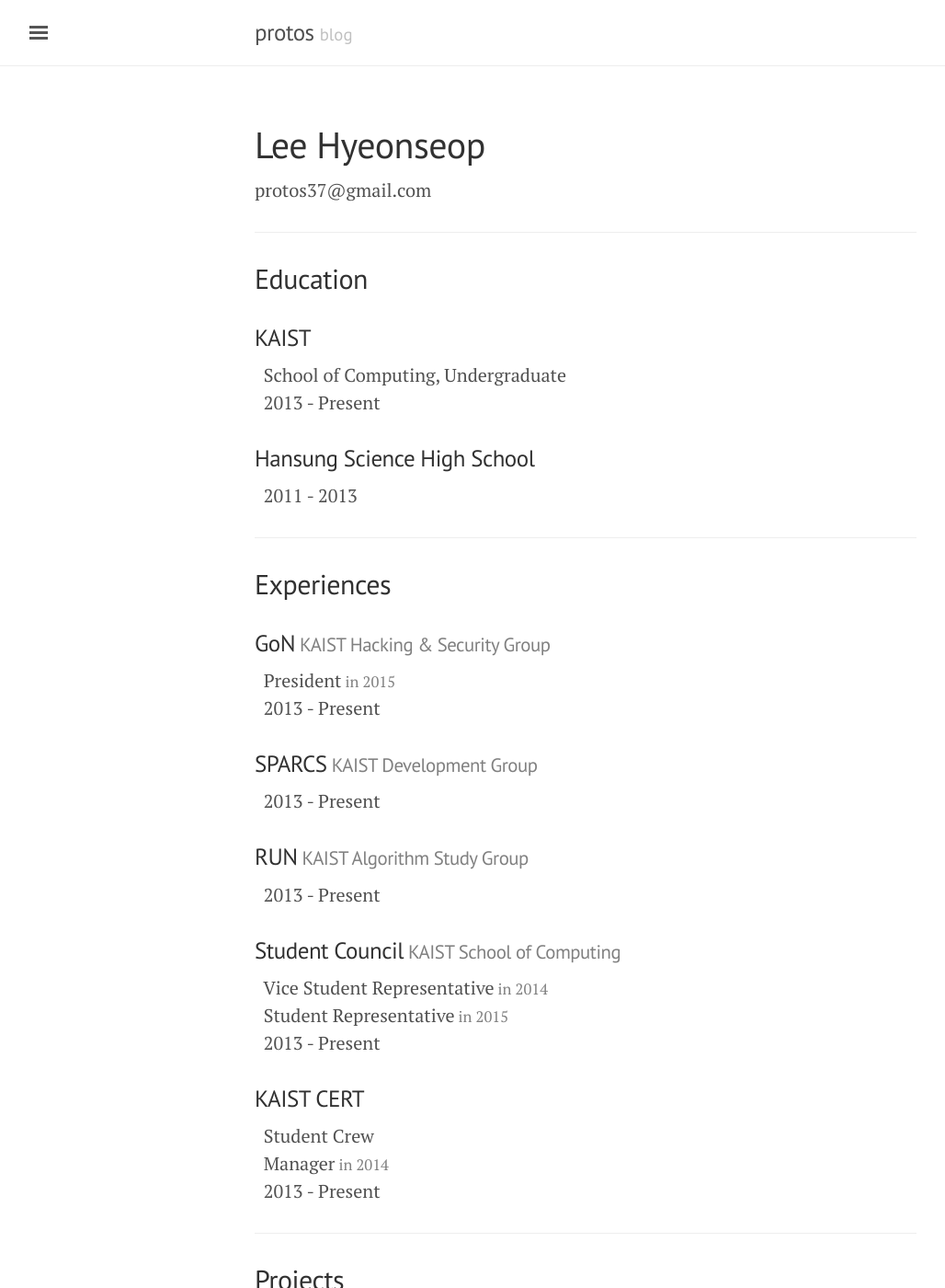
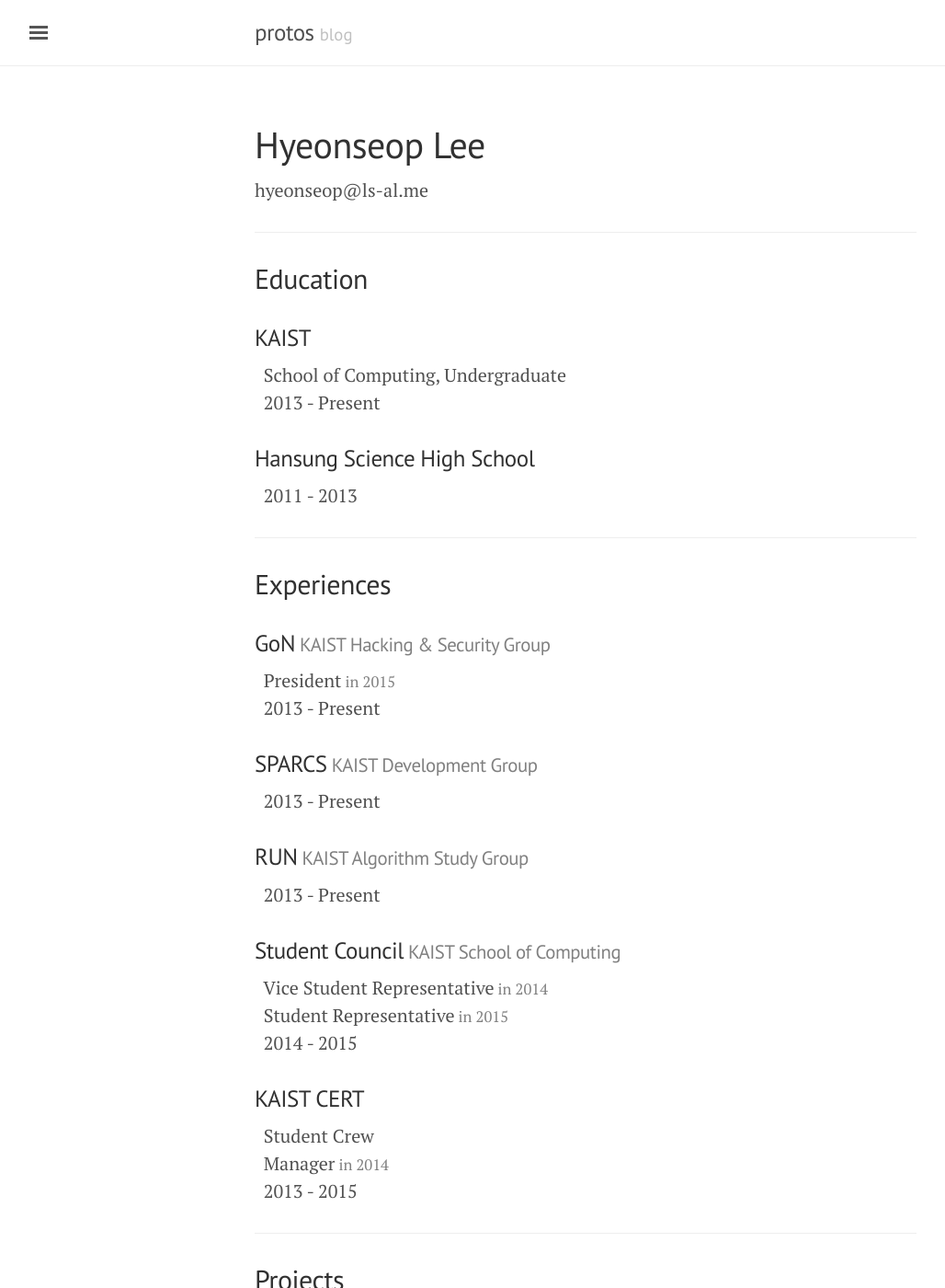
Before and after one commit to protos37/protos37.github.io, a Jekyll site: the page built from about.md, in a window 1280 px wide and 1400 px high. Shown: the whole window at 92% size, without its empty margins (3-1031 px from the left). Built offline with Jekyll 4.4.1, drawn with Linux system fonts in a browser that asks for light colours; Markdown is read by kramdown in place of the engine named in the settings; some of the changed text lies outside the part shown.

Commit message:
Update contents in about page

```diff
--- a/_config.yml
+++ b/_config.yml
@@ -17,5 +17,5 @@
 
 # About/contact
 author:
-  name:              Lee Hyeonseop
-  email:             protos37@gmail.com
+  name:              Hyeonseop Lee
+  email:             hyeonseop@ls-al.me
--- a/about.md
+++ b/about.md
@@ -3,9 +3,9 @@
 title: About
 ---
 
-# Lee Hyeonseop
+# Hyeonseop Lee
 
-protos37@gmail.com
+hyeonseop@ls-al.me
 
 ---
 
@@ -41,13 +41,13 @@
 
 &nbsp;&nbsp;Vice Student Representative<span class="small"> in 2014</span>
 &nbsp;&nbsp;Student Representative<span class="small"> in 2015</span>
-&nbsp;&nbsp;2013 - Present
+&nbsp;&nbsp;2014 - 2015
 
 ### KAIST CERT
 
 &nbsp;&nbsp;Student Crew
 &nbsp;&nbsp;Manager<span class="small"> in 2014</span>
-&nbsp;&nbsp;2013 - Present
+&nbsp;&nbsp;2013 - 2015
 
 ---
 
@@ -76,9 +76,9 @@
 - SECCON 2014 CTF<span class="small"> Tokyo, Japan</span>
 - WHITEHAT CONTEST 2014<span class="small"> Seoul, Korea</span>
 - KAIST-POSTECH Science War 2014<span class="small"> Pohang, Korea</span>
-- SECUINSIDE 2013 CTF<span class="small"> Seoul, Korea</span>
 - DEFCON 22 CTF<span class="small"> Las Vegas, USA</span>
 - CODEGATE 2014 CTF<span class="small"> Seoul, Korea</span>
+- SECUINSIDE 2013 CTF<span class="small"> Seoul, Korea</span>
 - KAIST-POSTECH Science War 2013<span class="small"> Daejeon, Korea</span>
 - Other Online CTFs
 
```
